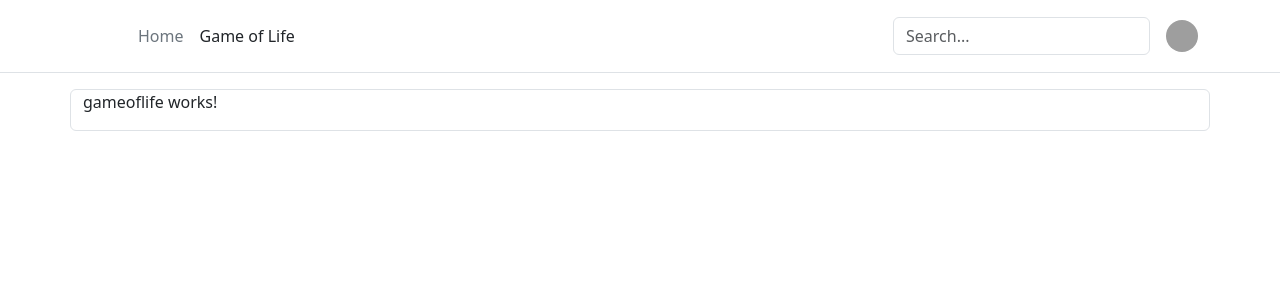
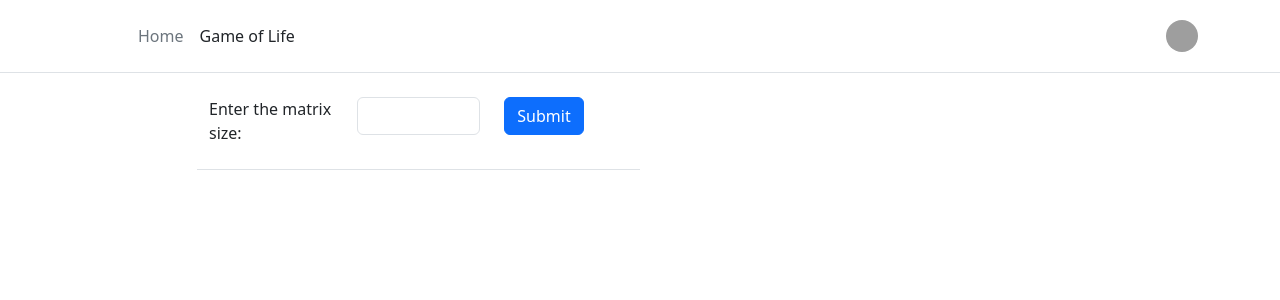
Before and after one commit to parthrajharshadbhaipanchal/GameOfLife_Angular, an Angular app: page /gameoflife in a window 1280 px wide. Shown: the top 300 px of the page. Built offline with nearby package versions, Linux system fonts and the light colour scheme; grey boxes are pictures that could not be loaded.

Commit message:
input form added for matrix size

```diff
--- a/src/app/app.component.html
+++ b/src/app/app.component.html
@@ -1,4 +1,4 @@
 <app-navbar></app-navbar>
-<div class="container border rounded">
+<div class="container">
 <router-outlet></router-outlet>
 </div>
--- a/src/app/app.component.ts
+++ b/src/app/app.component.ts
@@ -2,6 +2,7 @@ import { Component } from '@angular/core';
 import { CommonModule } from '@angular/common';
 import { RouterOutlet } from '@angular/router';
 import { NavbarComponent } from './components/common_components/navbar/navbar.component';
+import { MatrixsizeformComponent } from './components/matrixsizeform/matrixsizeform.component';
 
 @Component({
   selector: 'app-root',
--- a/src/app/app.routes.ts
+++ b/src/app/app.routes.ts
@@ -2,5 +2,8 @@ import { Routes } from '@angular/router';
 import { GameoflifeComponent } from './components/gameoflife/gameoflife.component';
 
 export const routes: Routes = [
+    {path:'',redirectTo:"/gameoflife",pathMatch:'full'},
     {path:"gameoflife",component:GameoflifeComponent}
+
+
 ];
--- a/src/app/components/common_components/navbar/navbar.component.html
+++ b/src/app/components/common_components/navbar/navbar.component.html
@@ -11,10 +11,9 @@
           @for(link of navLinks;track link.id){
             <li><a [href]="link.href" class="nav-link px-2" [ngClass]="link.cssClass">{{link.text}}</a></li>
           }
-
         </ul>
 
-        <form class="col-12 col-lg-auto mb-3 mb-lg-0 me-lg-3">
+        <form class="col-12 col-lg-auto mb-3 mb-lg-0 me-lg-3" hidden>
           <input type="search" class="form-control" placeholder="Search..." aria-label="Search">
         </form>
 
--- a/src/app/components/gameoflife/gameoflife.component.html
+++ b/src/app/components/gameoflife/gameoflife.component.html
@@ -1 +1,3 @@
-<p>gameoflife works!</p>
+<div class="container">
+    <app-matrixsizeform></app-matrixsizeform>
+</div>
--- a/src/app/components/gameoflife/gameoflife.component.ts
+++ b/src/app/components/gameoflife/gameoflife.component.ts
@@ -1,9 +1,11 @@
+import { CommonModule } from '@angular/common';
 import { Component } from '@angular/core';
+import { MatrixsizeformComponent } from '../matrixsizeform/matrixsizeform.component';
 
 @Component({
   selector: 'app-gameoflife',
   standalone: true,
-  imports: [],
+  imports: [MatrixsizeformComponent],
   templateUrl: './gameoflife.component.html',
   styleUrl: './gameoflife.component.css'
 })
--- /dev/null
+++ b/src/app/components/matrixsizeform/matrixsizeform.component.html
@@ -0,0 +1,15 @@
+<div class="container col-10">
+    <div class="container mt-4">
+        <form class="row justify-content-start" (ngSubmit)="submitMatrixSize()">
+            <div class="col-md-2 border-bottom pb-3">
+              <label for="matrixSize" class="form-label">Enter the matrix size:</label>
+            </div>
+            <div class="col-md-2 border-bottom">
+              <input type="number" class="form-control" id="matrixSize" [(ngModel)]="matrixSize" name="matrixSize">
+            </div>
+            <div class="col-md-2 border-bottom">
+              <button type="submit" class="btn btn-primary">Submit</button>
+            </div>
+          </form>
+    </div>
+</div>
--- /dev/null
+++ b/src/app/components/matrixsizeform/matrixsizeform.component.ts
@@ -0,0 +1,18 @@
+import { Component, Input } from '@angular/core';
+import { FormsModule, NgForm } from '@angular/forms';
+
+@Component({
+  selector: 'app-matrixsizeform',
+  standalone: true,
+  imports: [FormsModule],
+  templateUrl: './matrixsizeform.component.html',
+  styleUrl: './matrixsizeform.component.css'
+})
+export class MatrixsizeformComponent {
+
+  public matrixSize?:number;
+
+  submitMatrixSize(){
+    console.log("Matrix size submitted"+this.matrixSize);
+  }
+}
```
Also changed, not shown: src/app/components/matrixsizeform/matrixsizeform.component.css (added), 1 other file (tests, documents, lock files or other folders).
